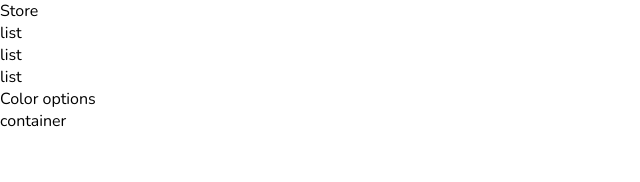
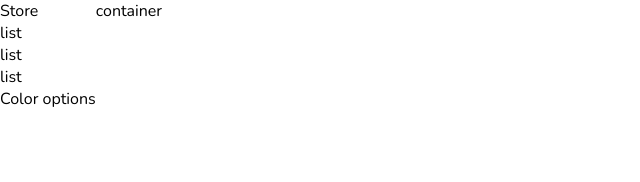
Before and after one commit to Alfianto12/admin-ui, a React (Vite) app: page / in a window 1280 px wide. Shown: the top 182 px of the page, without its empty margins (0-640 px from the left). Built offline with nearby package versions, Linux system fonts and the light colour scheme.

Commit message:
09/04/2024

```diff
--- a/src/components/sidebar/sidebar.scss
+++ b/src/components/sidebar/sidebar.scss
@@ -0,0 +1,3 @@
+.sidebar {
+    flex: 1;
+  }
--- a/src/pages/home/home.scss
+++ b/src/pages/home/home.scss
@@ -0,0 +1,7 @@
+.home {
+    display: flex;
+
+    .homeContainer {
+      flex: 6;
+    }
+  }
```
